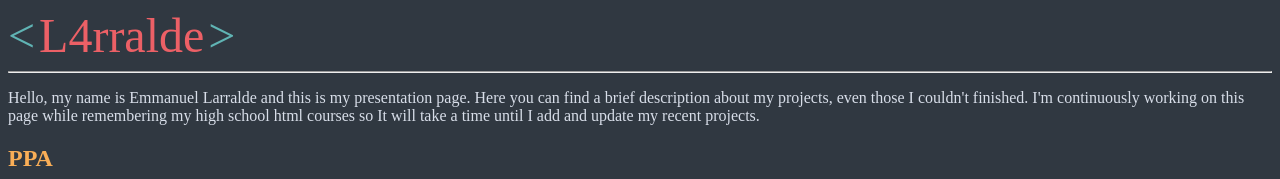
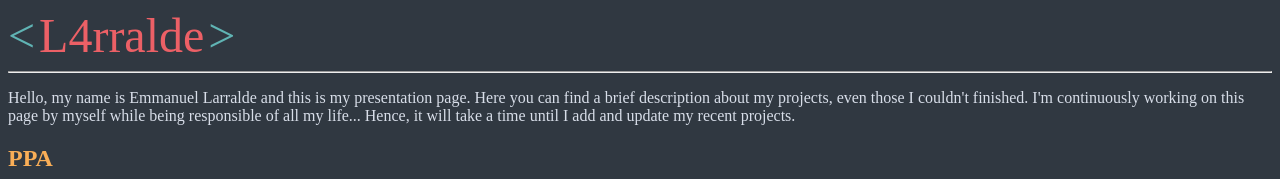
Before and after one commit to L4rralde/L4rralde.github.io, a plain HTML site: page index.html in a window 1280 px wide. Shown: the top 179 px of the page. Drawn offline with Linux system fonts and the light colour scheme.

Commit message:
Update index.html

```diff
--- a/index.html
+++ b/index.html
@@ -14,7 +14,7 @@
   		<article>
   			<hr>
     <section>
-	    <p style="color:#d8dee9">Hello, my name is Emmanuel Larralde and this is my presentation page. Here you can find a brief description about my projects, even those I couldn't finished. I'm continuously working on this page while remembering my high school html courses so It will take a time until I add and update my recent projects.</p>
+	    <p style="color:#d8dee9">Hello, my name is Emmanuel Larralde and this is my presentation page. Here you can find a brief description about my projects, even those I couldn't finished. I'm continuously working on this page by myself while being responsible of all my life... Hence, it will take a time until I add and update my recent projects.</p>
 
     </section>
 
```
